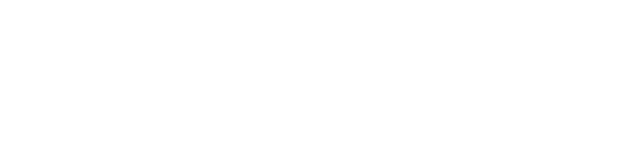
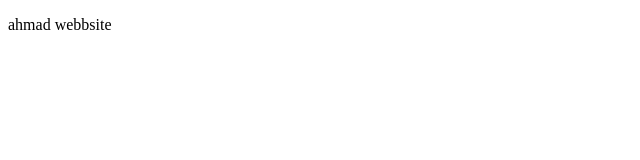
Before and after one commit to ahmadmahdi87/course, a plain HTML site: page index.html in a window 1280 px wide. Shown: the whole page, without its empty margins (0-640 px from the left). Drawn offline with Linux system fonts and the light colour scheme.

Commit message:
content modification

```diff
--- a/index.html
+++ b/index.html
@@ -5,6 +5,6 @@
 	<title>ahmad !!!</title>
 </head>
 <body>
-
+<p> ahmad webbsite </p>
 </body>
 </html>
```
